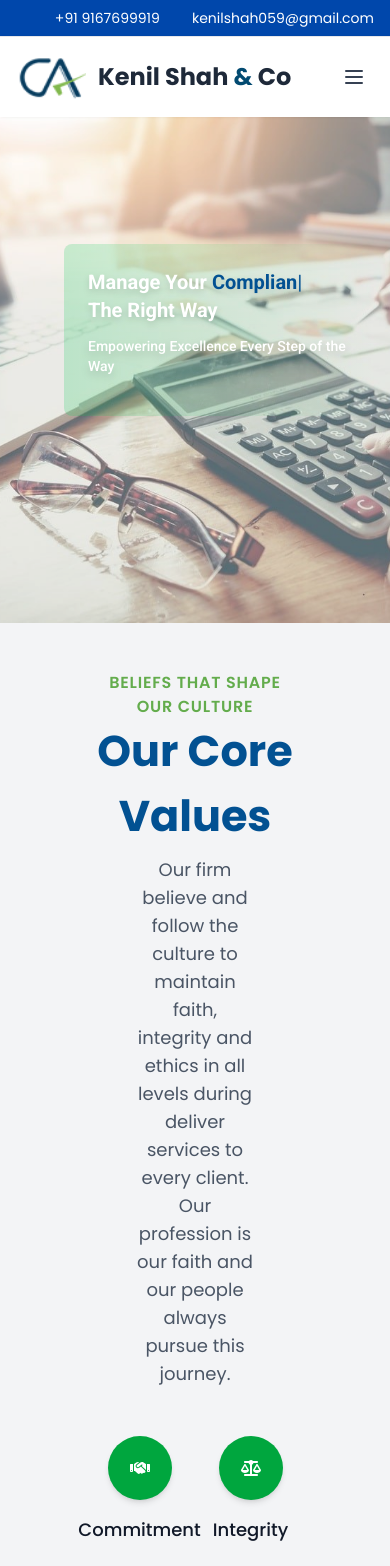
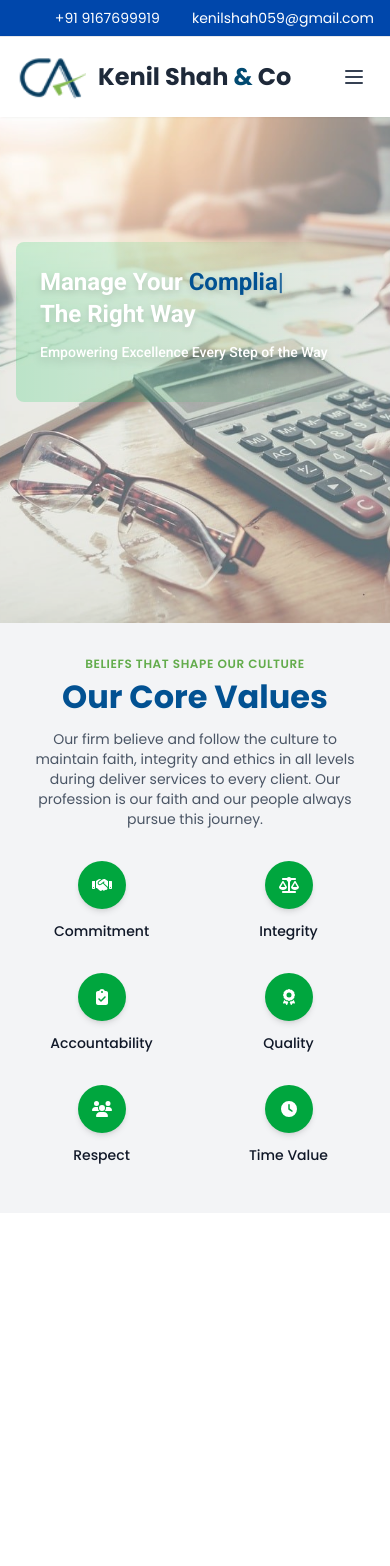
Before and after one commit to mokshit108/CA-website, a Next.js app: page / in a window 390 px wide. Shown: the top 1566 px of the page. After the commit the page ends 1213 px from the top, so only its background shows below. Built offline with nearby package versions, Linux system fonts and the light colour scheme.

Commit message:
Updated Responsiveness for HomeHero and CoreValuesSection

```diff
--- a/src/components/CoreValuesSection.js
+++ b/src/components/CoreValuesSection.js
@@ -13,52 +13,52 @@ const CoreValuesSection = () => {
   const values = [
     {
       title: "Commitment",
-      icon: <FontAwesomeIcon icon={faHandshake} className="w-8 h-8" />
+      icon: <FontAwesomeIcon icon={faHandshake} className="w-6 h-6 md:w-8 md:h-8" />
     },
     {
       title: "Integrity",
-      icon: <FontAwesomeIcon icon={faBalanceScale} className="w-8 h-8" />
+      icon: <FontAwesomeIcon icon={faBalanceScale} className="w-6 h-6 md:w-8 md:h-8" />
     },
     {
       title: "Accountability",
-      icon: <FontAwesomeIcon icon={faClipboardCheck} className="w-8 h-8" />
+      icon: <FontAwesomeIcon icon={faClipboardCheck} className="w-6 h-6 md:w-8 md:h-8" />
     },
     {
       title: "Quality",
-      icon: <FontAwesomeIcon icon={faAward} className="w-8 h-8" />
+      icon: <FontAwesomeIcon icon={faAward} className="w-6 h-6 md:w-8 md:h-8" />
     },
     {
       title: "Respect",
-      icon: <FontAwesomeIcon icon={faUsers} className="w-8 h-8" />
+      icon: <FontAwesomeIcon icon={faUsers} className="w-6 h-6 md:w-8 md:h-8" />
     },
     {
       title: "Time Value",
-      icon: <FontAwesomeIcon icon={faClock} className="w-8 h-8" />
+      icon: <FontAwesomeIcon icon={faClock} className="w-6 h-6 md:w-8 md:h-8" />
     }
   ];
 
   return (
-    <section className="py-12 bg-gray-100 px-20 font-['Poppins']">
-      <div className="container mx-auto px-4">
-        <div className="mb-12">
-        <p className="text-[16px] text-center font-semibold tracking-wider text-primary-green uppercase">
+    <section className="py-8 md:py-12 bg-gray-100 px-4 md:px-20 font-['Poppins']">
+      <div className="container mx-auto">
+        <div className="mb-8 md:mb-12">
+          <p className="text-[12px] md:text-[16px] text-center font-semibold tracking-wider text-primary-green uppercase">
             Beliefs that Shape Our Culture
           </p>
-          <h2 className="text-[43px] text-center font-bold text-primary mb-2">
+          <h2 className="text-[32px] md:text-[38px] lg:text-[43px] text-center font-bold text-primary mb-2  md:mb-4">
             Our Core Values
           </h2>
-          <p className="text-lg text-center text-gray-600 mx-10">
+          <p className="text-sm md:text-lg text-center text-gray-600 mx-2 md:mx-10">
             Our firm believe and follow the culture to maintain faith, integrity and ethics in all levels during deliver services to every client. Our profession is our faith and our people always pursue this journey.
           </p>
         </div>
 
-        <div className="grid grid-cols-2 md:grid-cols-3 lg:grid-cols-6 gap-6">
+        <div className="grid grid-cols-2 sm:grid-cols-3 lg:grid-cols-6 gap-4 md:gap-6">
           {values.map((value, index) => (
-            <div key={index} className="flex flex-col items-center">
-              <div className="w-16 h-16 rounded-full bg-green-600 shadow-md flex items-center justify-center mb-4 text-white">
+            <div key={index} className="flex flex-col items-center mb-4 md:mb-0">
+              <div className="w-12 h-12 md:w-16 md:h-16 rounded-full bg-green-600 shadow-md flex items-center justify-center mb-3 md:mb-4 text-white">
                 {value.icon}
               </div>
-              <h3 className="text-lg font-medium text-gray-900">{value.title}</h3>
+              <h3 className="text-sm md:text-lg font-medium text-gray-900 text-center">{value.title}</h3>
             </div>
           ))}
         </div>
--- a/src/components/HomeHero.js
+++ b/src/components/HomeHero.js
@@ -51,10 +51,10 @@ const HomeHero = () => {
       </div>
 
       {/* Content Container */}
-      <div className="relative z-10 container mx-auto -mt-10 px-4 h-full flex items-center">
-        <div className="w-full md:w-1/2 lg:w-2/5 ml-12 text-white">
+      <div className="relative z-10 container mx-auto -mt-12 px-4 h-full flex items-center">
+        <div className="w-full md:w-1/2 lg:w-2/5 md:ml-[10px] text-white">
           <div className="bg-gradient-to-r from-green-500/20 to-transparent p-6 rounded-lg">
-            <h1 className="text-xl sm:text-2xl md:text-3xl lg:text-4xl font-bold mb-2 sm:mb-4">
+            <h1 className="text-2xl md:text-3xl lg:text-4xl font-bold mb-2 sm:mb-4">
               <span className="text-white drop-shadow-md">Manage Your</span>{' '}
               <span className="text-primary inline-block min-h-[1.2em] sm:min-h-[1.5em] min-w-[2em] font-bold drop-shadow-md ">
                 {displayText}
```
